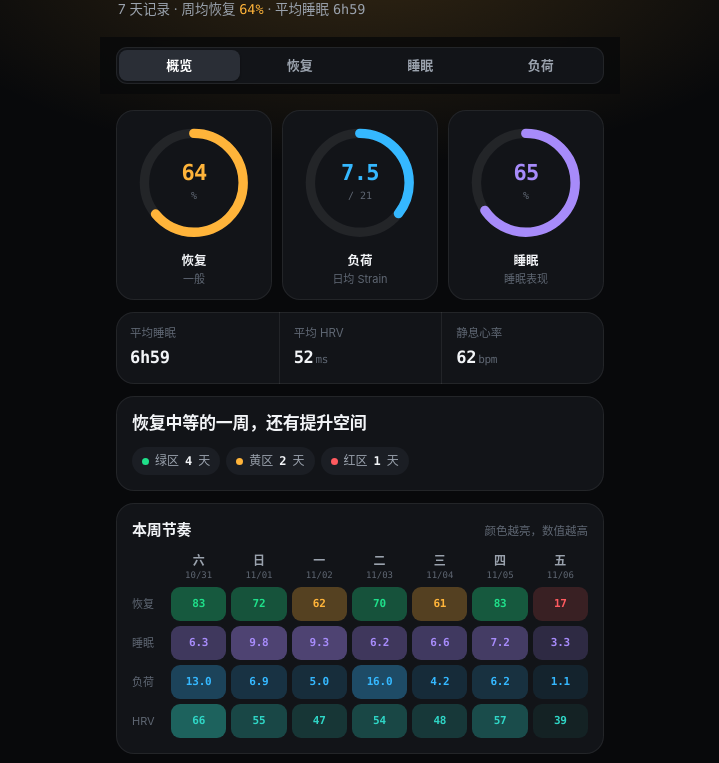
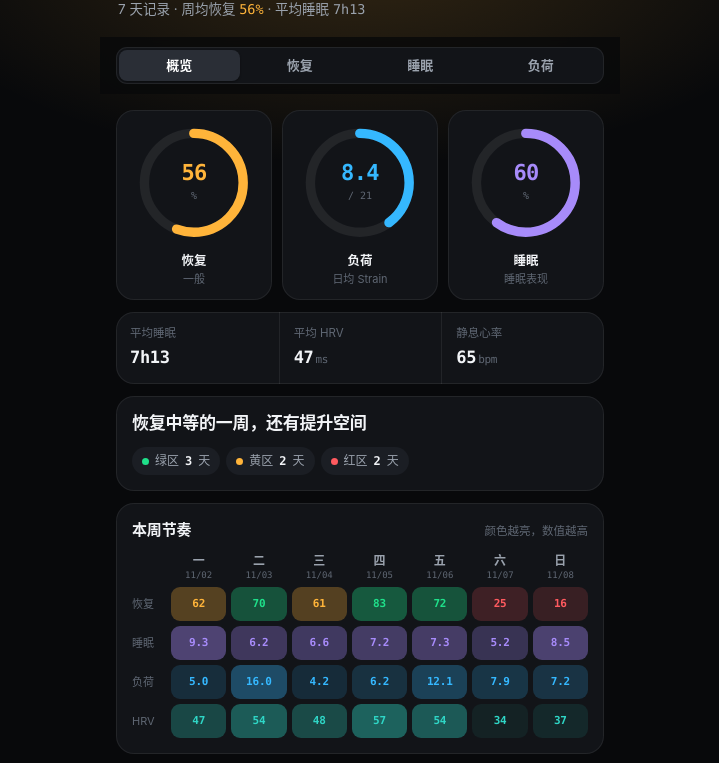
Before and after one commit to Charm3rii/whoop-weekly, a plain HTML site: page friend/index.html in a window 1280 px wide. Shown: the part 95-858 px from the top of the page, without its empty margins (280-999 px from the left). Drawn offline with Linux system fonts and the light colour scheme.

Commit message:
publish friend weekly 2026-11-09

```diff
--- a/friend/index.html
+++ b/friend/index.html
@@ -129,8 +129,8 @@ svg.ch text{font-family:var(--mono)}
   <div class="rows" id="lStr"></div>
 </section>
 <script>
-const D=[{"date": "10-31", "rec": 83, "zone": "g", "strain": 13.0, "slp": 79, "rhr": 58, "hrv": 65.5, "spo2": 90.2, "sh": 6.35, "eff": 92.7}, {"date": "11-01", "rec": 72, "zone": "g", "strain": 6.9, "slp": 81, "rhr": 60, "hrv": 54.6, "spo2": 94.3, "sh": 9.81, "eff": 89.7}, {"date": "11-02", "rec": 62, "zone": "y", "strain": 5.0, "slp": 73, "rhr": 65, "hrv": 47.2, "spo2": 94.8, "sh": 9.34, "eff": 84.5}, {"date": "11-03", "rec": 70, "zone": "g", "strain": 16.0, "slp": 63, "rhr": 61, "hrv": 54.3, "spo2": 94.2, "sh": 6.23, "eff": 83.4}, {"date": "11-04", "rec": 61, "zone": "y", "strain": 4.2, "slp": 71, "rhr": 61, "hrv": 48.3, "spo2": 95.0, "sh": 6.63, "eff": 89.0}, {"date": "11-05", "rec": 83, "zone": "g", "strain": 6.2, "slp": 63, "rhr": 60, "hrv": 56.7, "spo2": 92.1, "sh": 7.24, "eff": 82.2}, {"date": "11-06", "rec": 17, "zone": "r", "strain": 1.1, "slp": 28, "rhr": 67, "hrv": 39.0, "spo2": 95.0, "sh": 3.25, "eff": 93.1}];
-const RANGE="2026-10-31 ~ 2026-11-06 · 共 7 天";
+const D=[{"date": "11-02", "rec": 62, "zone": "y", "strain": 5.0, "slp": 73, "rhr": 65, "hrv": 47.2, "spo2": 94.8, "sh": 9.34, "eff": 84.5}, {"date": "11-03", "rec": 70, "zone": "g", "strain": 16.0, "slp": 63, "rhr": 61, "hrv": 54.3, "spo2": 94.2, "sh": 6.23, "eff": 83.4}, {"date": "11-04", "rec": 61, "zone": "y", "strain": 4.2, "slp": 71, "rhr": 61, "hrv": 48.3, "spo2": 95.0, "sh": 6.63, "eff": 89.0}, {"date": "11-05", "rec": 83, "zone": "g", "strain": 6.2, "slp": 63, "rhr": 60, "hrv": 56.7, "spo2": 92.1, "sh": 7.24, "eff": 82.2}, {"date": "11-06", "rec": 72, "zone": "g", "strain": 12.1, "slp": 76, "rhr": 61, "hrv": 53.8, "spo2": 94.9, "sh": 7.35, "eff": 89.9}, {"date": "11-07", "rec": 25, "zone": "r", "strain": 7.9, "slp": 41, "rhr": 73, "hrv": 34.4, "spo2": 95.3, "sh": 5.19, "eff": 84.9}, {"date": "11-08", "rec": 16, "zone": "r", "strain": 7.2, "slp": 33, "rhr": 75, "hrv": 36.6, "spo2": 94.2, "sh": 8.54, "eff": 61.3}];
+const RANGE="2026-11-02 ~ 2026-11-08 · 共 7 天";
 const $=id=>document.getElementById(id);
 const cv=v=>getComputedStyle(document.documentElement).getPropertyValue(v).trim();
 const COL={g:cv('--g'),y:cv('--y'),r:cv('--r'),n:cv('--tx3'),strain:cv('--strain'),sleep:cv('--sleep'),hrv:cv('--hrv'),rhr:cv('--rhr'),tx2:cv('--tx2'),tx3:cv('--tx3')};
```
